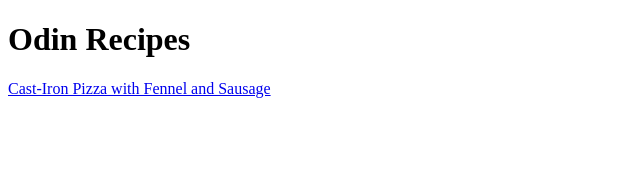
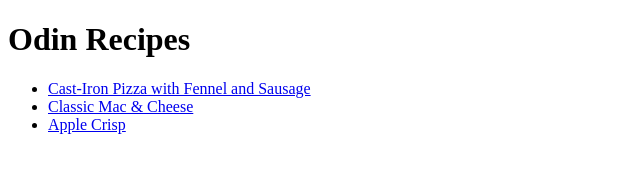
Before and after one commit to arnsocks/odin-recipes, a plain HTML site: page index.html in a window 1280 px wide. Shown: the whole page, without its empty margins (0-640 px from the left). Drawn offline with Linux system fonts and the light colour scheme.

Commit message:
Add the list of recipes to the index page.

```diff
--- a/index.html
+++ b/index.html
@@ -7,6 +7,10 @@
 
 <body>
     <h1>Odin Recipes</h1>
-    <a href="recipes/pizza.html">Cast-Iron Pizza with Fennel and Sausage</a>
+    <ul>
+        <li><a href="recipes/pizza.html">Cast-Iron Pizza with Fennel and Sausage</a></li>
+        <li><a href="recipes/mac.html">Classic Mac & Cheese</a></li>
+        <li><a href="recipes/crisp.html">Apple Crisp</a></li>
+    </ul>
 </body>
 </html>
```
